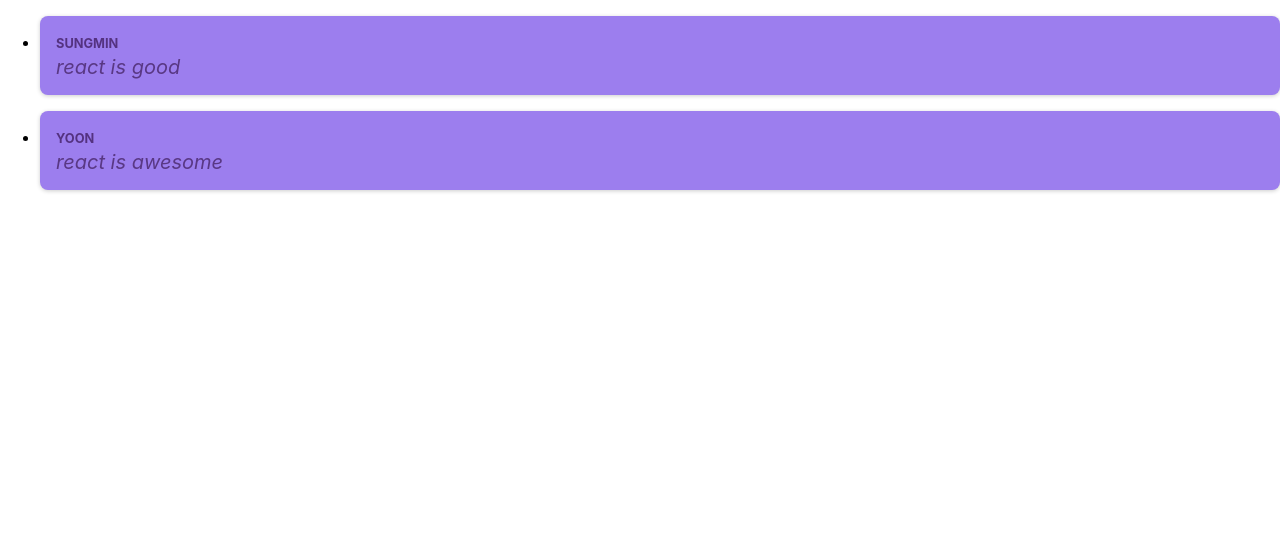
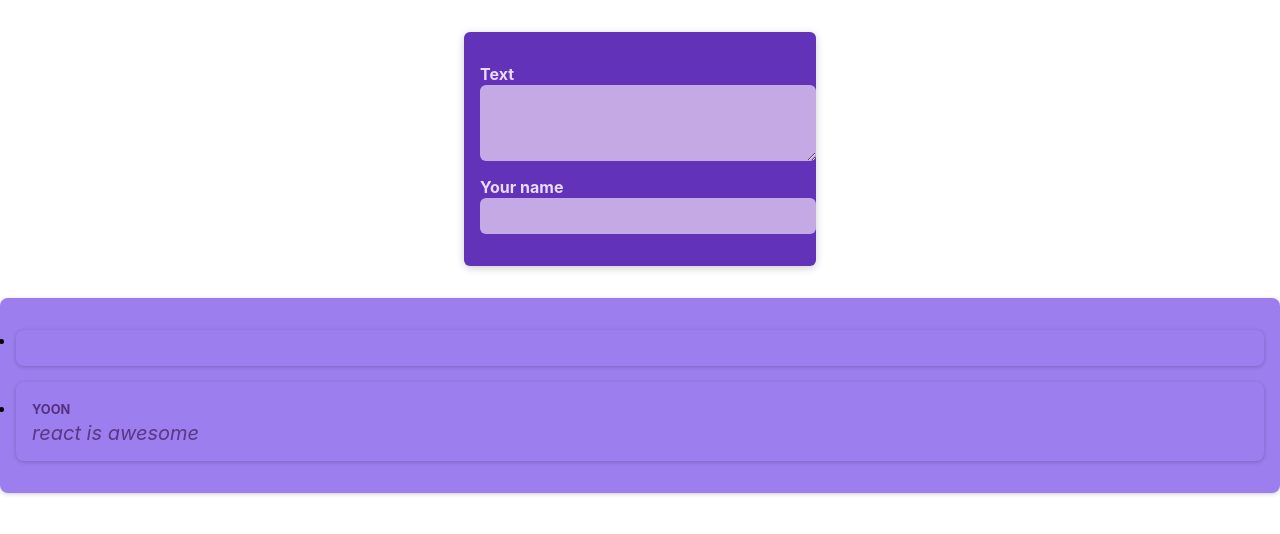
Before and after one commit to Ape07Park/reactStudy, a React (Create React App) app: page / in a window 1280 px wide. Shown: the top 534 px of the page. Built offline with nearby package versions, Linux system fonts and the light colour scheme.

Commit message:
useState

```diff
--- /dev/null
+++ b/src/components/NewPost.jsx
@@ -0,0 +1,34 @@
+import classes from './NewPost.module.css';
+import { useState } from 'react';
+
+// 웹사이트에는 상태라는 것이 있을 수 있는데 랜더링 된 후 그 상태를 조작할 수 있음
+// 상태를 바꿀려면 먼저 상태를 등록하고 이벤트 리스너를 만들어서 그 상태가 무엇인지 리엑트에 알려야함
+
+function NewPost(props) {
+
+  // // useState: 상태 변경 리엑트 훅. 첫 인자에는 처음에 랜더링 되었을 때의 값
+  // const [enteredBody, setEnteredBody] = useState(''); // 값을 새롭게 할당할 필요가 없어서 const를 사용
+
+  // // 이벤트 객체(이벤트 타입에 따라 발생하는 이벤트의 각종 정보가 들어 있는 객체 집합)를 인자로 받음
+  // // 이벤트 리스너 등록법
+  // function changeBodyHandler(e) {
+  //   setEnteredBody(e.target.value); // e.target은 textarea
+  // }
+
+  return (
+    <form className={classes.form}>
+      <p>
+        <label htmlFor="body">Text</label>
+        {/* textarea에 이벤트 리스너를 등록함 */}
+        <textarea id="body" required rows={3} onChange={props.onBodyChange}/>   {/* 입력값이 들어오면 안의 함수를 실행하라*/}
+      </p>
+      {/* <p>{enteredBody}</p> */}
+      <p>
+        <label htmlFor="name">Your name</label>
+        <input type="text" id="name" required onChange={props.onNameChange}/>
+      </p>
+    </form>
+  );
+}
+
+export default NewPost;
--- /dev/null
+++ b/src/components/NewPost.module.css
@@ -0,0 +1,55 @@
+.form {
+  background-color: #6233b9;
+  padding: 1rem;
+  width: 20rem;
+  margin: 2rem auto;
+  border-radius: 6px;
+  box-shadow: 0 2px 8px rgba(0, 0, 0, 0.2);
+}
+
+.form label {
+  display: block;
+  margin-bottom: 0.05rem;
+  color: #eadbfb;
+  font-weight: bold;
+}
+
+.form input,
+.form textarea {
+  display: block;
+  width: 100%;
+  font: inherit;
+  padding: 0.5rem;
+  border-radius: 6px;
+  border: none;
+  background-color: #c4a9e4;
+  color: #28262c;
+}
+
+.actions {
+  display: flex;
+  justify-content: flex-end;
+  gap: 0.5rem;
+}
+
+.actions button {
+  cursor: pointer;
+  font: inherit;
+  padding: 0.5rem 1.5rem;
+  border: none;
+  border-radius: 4px;
+  background-color: #34036c;
+  color: #e5d5f7;
+}
+
+.actions button:hover {
+  background-color: #23014a;
+}
+
+.actions button[type='button'] {
+  background-color: transparent;
+}
+
+.actions button[type='button']:hover {
+  color: #d1bee6;
+}
--- /dev/null
+++ b/src/components/PostList.module.css
@@ -0,0 +1,8 @@
+.post {
+  margin: 1rem 0;
+  padding: 1rem;
+  background-color: #9c7eee;
+  border-radius: 8px;
+  box-shadow: 0 1px 4px rgba(0, 0, 0, 0.2);
+  animation: animate-in 1s ease-out forwards;
+}
--- a/src/components/PostsList.jsx
+++ b/src/components/PostsList.jsx
@@ -1,17 +1,32 @@
-import classes from './Post.module.css';
+import classes from './PostList.module.css';
 import Post from "./Post";
+import NewPost from './NewPost';
+import { useState } from 'react';
 
-// todo: 여기서 데이터 값을 받아서 순서 없는 리스트 뿌리기
 function PostsList() {
 
+    const [enteredBody, setEnteredBody] = useState('')
+    const [enterName, setEnteredName] = useState('');
+
+    function bodyChangeHandler(e) {
+        setEnteredBody(e.target.value);
+    }
+
+    function nameChangeHandler(e) {
+        setEnteredName(e.target.value);
+    }
+
     return (
-        <ul>
+        <>
+        <NewPost onBodyChange={bodyChangeHandler} onNameChange={nameChangeHandler}/>
+        <ul className={classes.post}>
             {/*App은 PostList를 부르고  PostList는*/}
             {/*Post 컴포넌트로 auther,  body를 보낸다*/}
             {/*Post 컴포넌트는 auther,  body를 props로 받아 각 위치에 넣는다*/}
-            <Post auther="sungMIn" body="react is good"/>
+            <Post auther={enterName} body={enteredBody} />
             <Post auther="yoon" body="react is awesome"/>
         </ul>
+         </>
     );
 }
 
```
